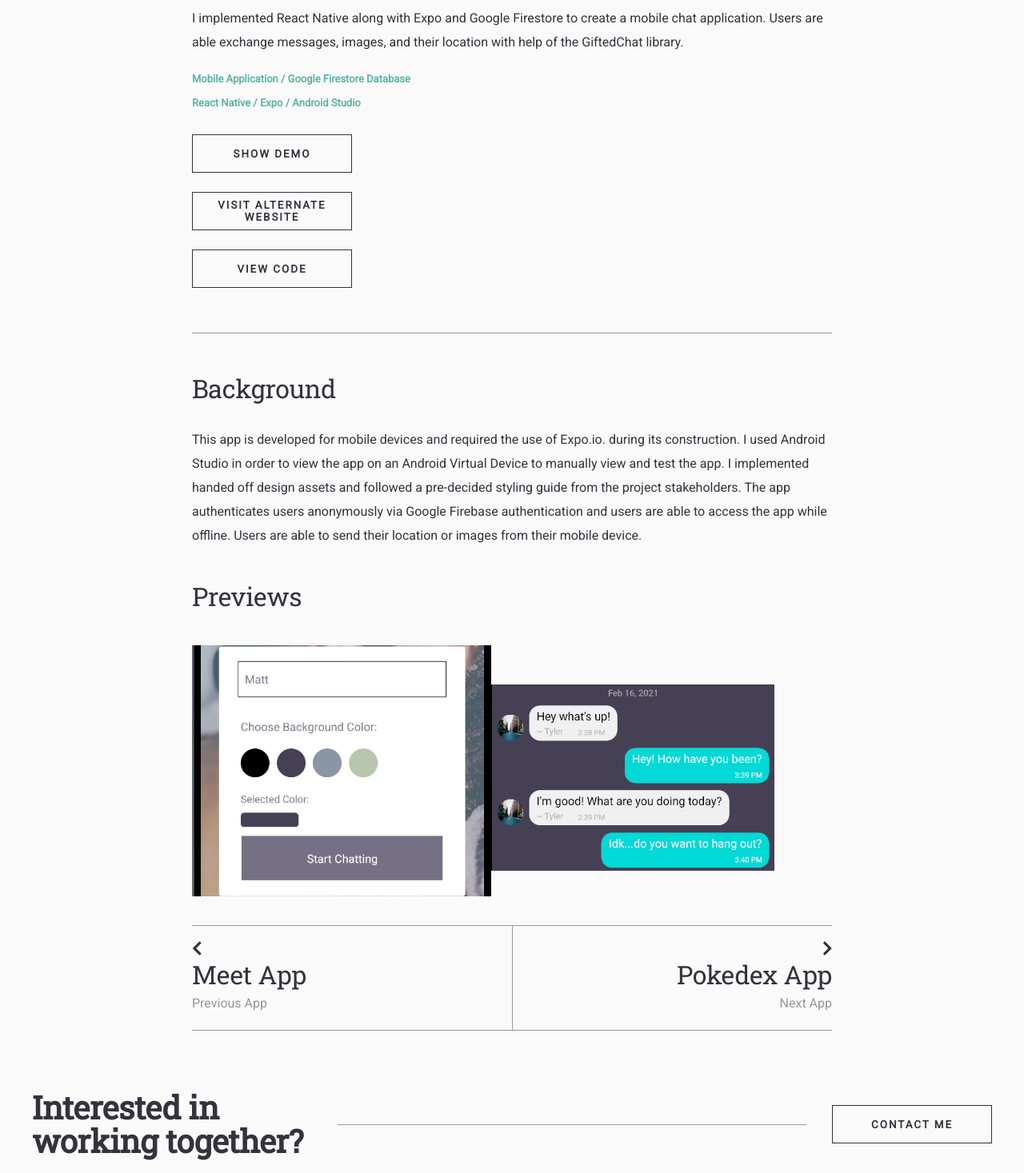
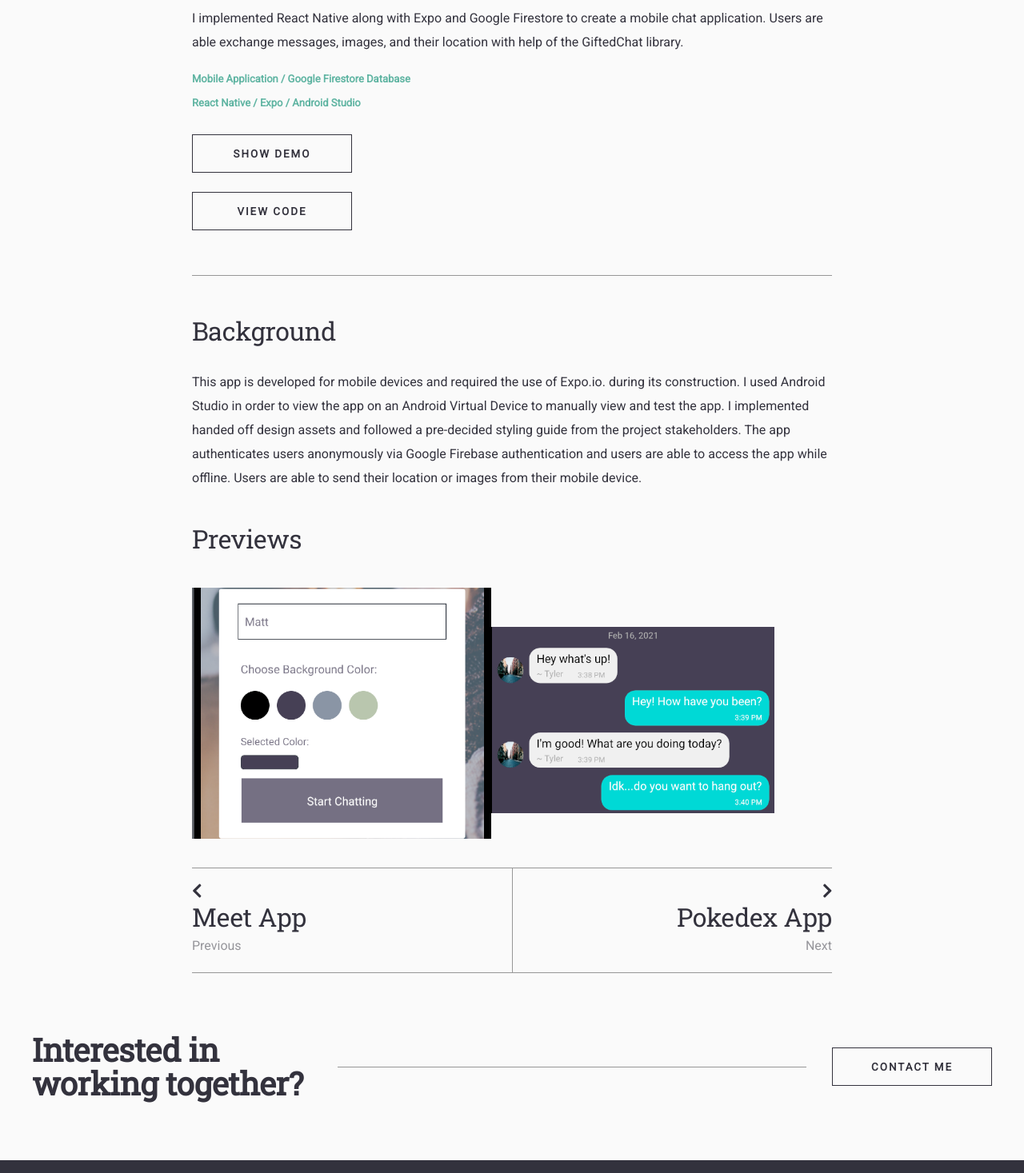
Before and after one commit to mdillemuth/portfolio, a React (Create React App) app: page /portfolio/chat-app in a window 1280 px wide. Shown: the part 1092-2559 px from the top of the page at 80% size. Built offline with nearby package versions, Linux system fonts and the light colour scheme.

Commit message:
Fix link to angular myFightFlix client

```diff
--- a/src/components/ProjectCard.js
+++ b/src/components/ProjectCard.js
@@ -1,29 +1,29 @@
-import React from 'react';
-import { HashLink } from 'react-router-hash-link';
-import { FontAwesomeIcon } from '@fortawesome/react-fontawesome';
+import React from 'react'
+import { HashLink } from 'react-router-hash-link'
+import { FontAwesomeIcon } from '@fortawesome/react-fontawesome'
 import {
   faChevronLeft,
   faChevronRight,
-} from '@fortawesome/free-solid-svg-icons';
-import ProjectCardDemo from './ProjectCardDemo';
+} from '@fortawesome/free-solid-svg-icons'
+import ProjectCardDemo from './ProjectCardDemo'
 
 export default function ProjectCard({ match, projects }) {
   // Finds the project that is being rendered
   const project = projects.find(
     (project) => project.projectId === match.params.projectId
-  );
+  )
 
   // Determines previous project to link to in tabs at bottom
   const findPrevProject = () => {
-    const index = project.id;
-    return index === 0 ? projects[projects.length - 1] : projects[index - 1];
-  };
+    const index = project.id
+    return index === 0 ? projects[projects.length - 1] : projects[index - 1]
+  }
 
   // Determines next project to link to in tabs at bottom
   const findNextProject = () => {
-    const index = project.id;
-    return index === projects.length - 1 ? projects[0] : projects[index + 1];
-  };
+    const index = project.id
+    return index === projects.length - 1 ? projects[0] : projects[index + 1]
+  }
 
   // Renders button with link to website for projects that have a website
   const renderWebsiteBtn = () => {
@@ -39,9 +39,9 @@ export default function ProjectCard({ match, projects }) {
             <span className='btn__span--secondary'>VISIT WEBSITE</span>
           </button>
         </a>
-      );
+      )
     }
-  };
+  }
 
   // Renders button with link to alternate website for project with alternate website
   const renderAltWebsiteBtn = () => {
@@ -49,7 +49,7 @@ export default function ProjectCard({ match, projects }) {
       return (
         <a
           className='btn--projectCard'
-          href={project.links.website}
+          href={project.links.websiteAlt}
           target='_blank'
           rel='noreferrer'
         >
@@ -59,9 +59,9 @@ export default function ProjectCard({ match, projects }) {
             </span>
           </button>
         </a>
-      );
+      )
     }
-  };
+  }
 
   // Renders button with link to case study for projects that have a case study
   const renderCaseStudyBtn = () => {
@@ -77,12 +77,12 @@ export default function ProjectCard({ match, projects }) {
             <span className='btn__span--secondary'>READ CASE STUDY</span>
           </button>
         </a>
-      );
+      )
     }
-  };
+  }
 
-  const prevProject = findPrevProject();
-  const nextProject = findNextProject();
+  const prevProject = findPrevProject()
+  const nextProject = findNextProject()
 
   return (
     <article id='project' className='projectCard__container'>
@@ -155,7 +155,7 @@ export default function ProjectCard({ match, projects }) {
                   {prevProject.title}
                 </h3>
                 <div className='projectCard__menu__content--left--label'>
-                  Previous App
+                  Previous
                 </div>
               </div>
             </HashLink>
@@ -172,7 +172,7 @@ export default function ProjectCard({ match, projects }) {
                   {nextProject.title}
                 </h3>
                 <div className='projectCard__menu__content--right--label'>
-                  Next App
+                  Next
                 </div>
               </div>
             </HashLink>
@@ -180,5 +180,5 @@ export default function ProjectCard({ match, projects }) {
         </div>
       </section>
     </article>
-  );
+  )
 }
--- a/src/projectData.js
+++ b/src/projectData.js
@@ -21,9 +21,9 @@ export const projectData = [
       caseStudy: 'https://mdillemuth.github.io/myFightFlix-case-study/',
     },
     description:
-      'A full-stack web app that allows users to create an account and create a list of their favorites movies. RESTful backend server with Node and Express. Front end clients in React and Angular.',
+      'An interactive and streamlined web application where users can browse their favorite movies. The RESTful backend built with Node.js and Express.js serves two separate frontend clients, one built with React and Redux, the other with Angular.',
     background:
-      'myFightFlix is a web app that provides users with access to information about movies, directors, and genres. Users can create an account, update their personal data, and curate a list of their favorite movies. The server is built with Node.js and Express.js and uses a RESTful API. The backend is hosted with Heroku and uses JWT based authentication with the help of passport.js. There are two front end clients, one built in React and another in Angular.',
+      'myFightFlix is a web app that provides users with access to information about movies, directors, and genres. Users can create an account, update their personal data, and curate a list of their favorite movies. The server is built with Node.js and Express.js and uses a RESTful API. The backend is hosted with Heroku and uses JWT based authentication with the help of passport.js.',
   },
 
   {
@@ -43,6 +43,7 @@ export const projectData = [
     links: {
       github: 'https://github.com/mdillemuth/meet-app',
       website: 'https://mdillemuth.github.io/meet-app/',
+      websiteAlt: null,
       caseStudy: null,
     },
     description:
@@ -67,6 +68,7 @@ export const projectData = [
     links: {
       github: 'https://github.com/mdillemuth/chat-app',
       website: null,
+      websiteAlt: null,
       caseStudy: null,
     },
     description:
@@ -92,6 +94,7 @@ export const projectData = [
     links: {
       github: 'https://github.com/mdillemuth/pokedex-app',
       website: 'https://mdillemuth.github.io/pokedex-app/',
+      websiteAlt: null,
       caseStudy: null,
     },
     description:
@@ -99,4 +102,29 @@ export const projectData = [
     background:
       'A small web application that enables users to search for their favorite pokemon. Data is loaded via the Fetch API from an external API. The app uses a variety of frontend features including modals, accordions, card components, and a contact form with client-side validation. I used a combination of my UI design knowledge as well as Bootstrap to create a simple and elegant design for users.',
   },
+  // {
+  //   id: 0,
+  //   projectId: 'e-commerce-app',
+  //   title: 'Marketplace',
+  //   imgSrc: {
+  //     img1: '/img/marketplace-1.png',
+  //     img2: '/img/marketplace-2.png',
+  //     img3: '/img/marketplace-3.png',
+  //     demo: '/img/marketplace-demo.gif',
+  //   },
+  //   categories: {
+  //     primary: 'Full Stack / MERN / Redux',
+  //     secondary: 'Bootstrap / E Commerce',
+  //   },
+  //   links: {
+  //     github: 'https://github.com/mdillemuth/e-commerce-mern-app',
+  //     website: 'https://mdillemuth.github.io/e-commerce-mern-app/',
+  //     caseStudy: null,
+  //     websiteAlt: null,
+  //   },
+  //   description:
+  //     'A fully-functional e-commerce platform built from scratch with the MERN stack and Redux. Users are able to browse, add, and simulate purchasing products from a MongoDB database. The app offers admin user priveleges to manage products, order details, and users.',
+  //   background:
+  //     'This is a robust and complete application with a thorough list of features and functionality.',
+  // },
 ]
```
Also changed, not shown: src/App.js (renamed from src/components/App.js, +20 -20 lines), src/index.js (+5 -5 lines), work_log.txt.
